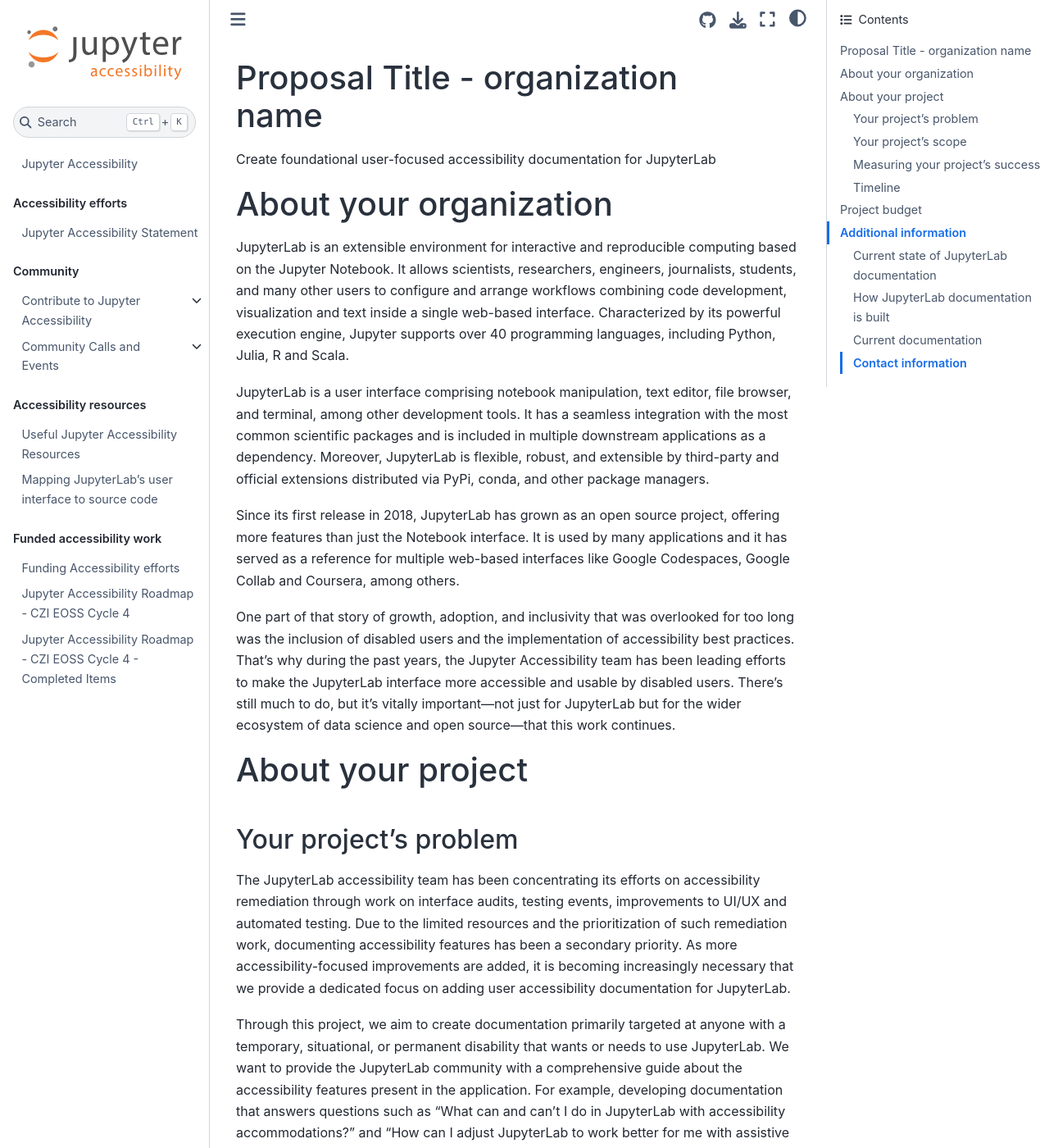
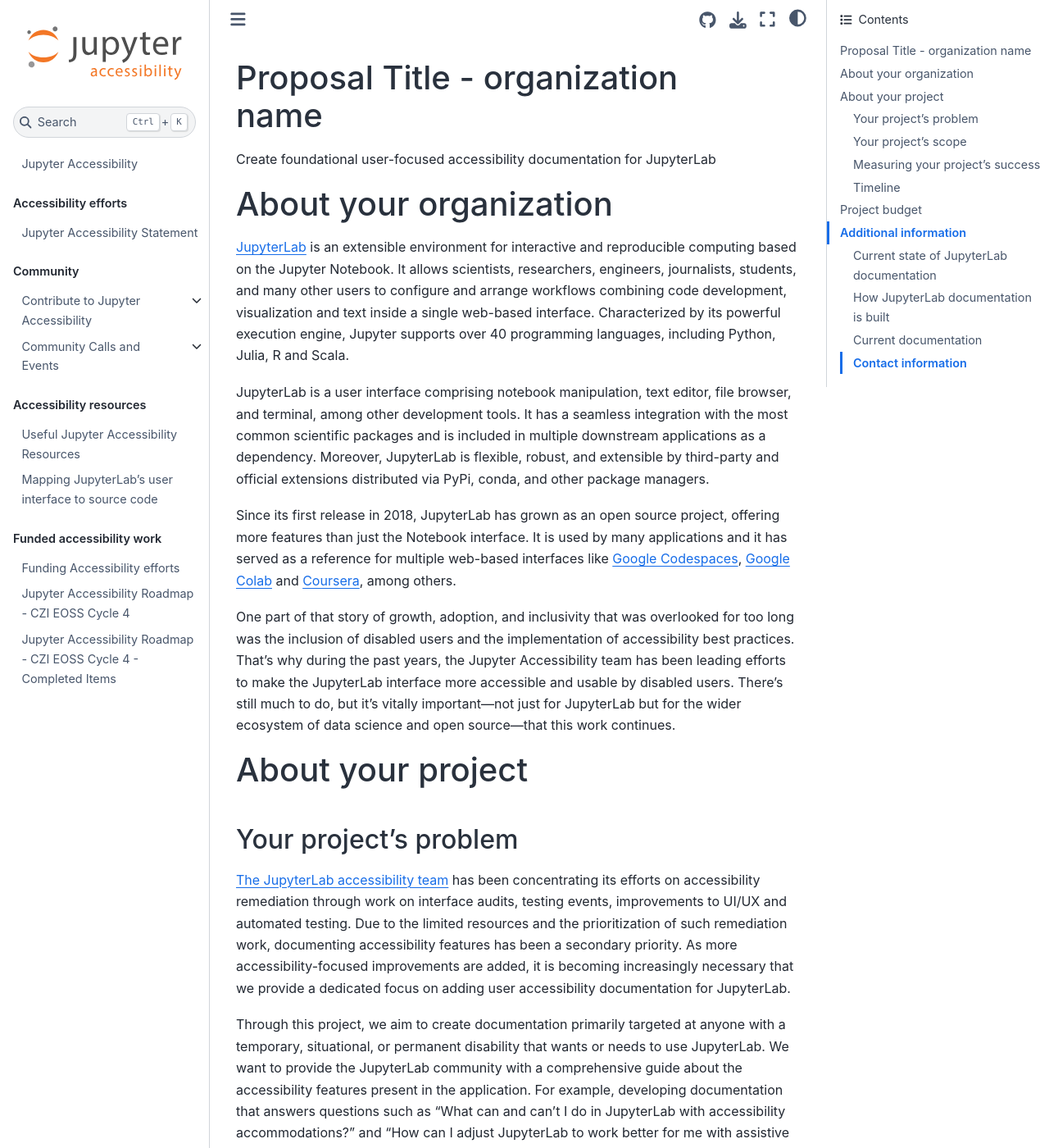
Before and after one commit to jupyter/accessibility, a Jupyter Book: the page built from docs/funding/google-season-of-docs-2023.md, in a window 1280 px wide and 1400 px high. Shown: the whole window at 82% size. Built offline with Jupyter Book 1.0.4 settings and Sphinx 7.4.7 and the Sphinx Book theme 1.1.4, drawn with Linux system fonts in a browser that asks for light colours; pages that are not in the unit, such as notebooks, are missing from menus; some of the changed text lies outside the part shown.

Commit message:
Add links

```diff
--- a/docs/funding/google-season-of-docs-2023.md
+++ b/docs/funding/google-season-of-docs-2023.md
@@ -12,11 +12,11 @@
 In this section, tell us about your organization or project in a few short paragraphs. What problem does your project solve? Who are your users and contributors? How long has your organization or project been in existence? Give some context to help us understand why funding your proposal would create a positive impact in open source and the world.
 -->
 
-JupyterLab is an extensible environment for interactive and reproducible computing based on the Jupyter Notebook. It allows scientists, researchers, engineers, journalists, students, and many other users to configure and arrange workflows combining code development, visualization and text inside a single web-based interface. Characterized by its powerful execution engine, Jupyter supports over 40 programming languages, including Python, Julia, R and Scala.
+[JupyterLab](https://jupyter.org/) is an extensible environment for interactive and reproducible computing based on the Jupyter Notebook. It allows scientists, researchers, engineers, journalists, students, and many other users to configure and arrange workflows combining code development, visualization and text inside a single web-based interface. Characterized by its powerful execution engine, Jupyter supports over 40 programming languages, including Python, Julia, R and Scala.
 
 JupyterLab is a user interface comprising notebook manipulation, text editor, file browser, and terminal, among other development tools. It has a seamless integration with the most common scientific packages and is included in multiple downstream applications as a dependency. Moreover, JupyterLab is flexible, robust, and extensible by third-party and official extensions distributed via PyPi, conda, and other package managers.
 
-Since its first release in 2018, JupyterLab has grown as an open source project, offering more features than just the Notebook interface. It is used by many applications and it has served as a reference for multiple web-based interfaces like Google Codespaces, Google Collab and Coursera, among others.
+Since its first release in 2018, JupyterLab has grown as an open source project, offering more features than just the Notebook interface. It is used by many applications and it has served as a reference for multiple web-based interfaces like [Google Codespaces](https://github.com/features/codespaces), [Google Colab](https://colab.research.google.com/) and [Coursera](https://coursera.org/), among others.
 
 One part of that story of growth, adoption, and inclusivity that was overlooked for too long was the inclusion of disabled users and the implementation of accessibility best practices. That’s why during the past years, the Jupyter Accessibility team has been leading efforts to make the JupyterLab interface more accessible and usable by disabled users. There’s still much to do, but it’s vitally important—not just for JupyterLab but for the wider ecosystem of data science and open source—that this work continues.
 
@@ -28,7 +28,7 @@
 Tell us about the problem your project will help solve. Why is it important to your organization or project to solve this problem?
 -->
 
-The JupyterLab accessibility team has been concentrating its efforts on accessibility remediation through work on interface audits, testing events, improvements to UI/UX and automated testing. Due to the limited resources and the prioritization of such remediation work, documenting accessibility features has been a secondary priority. As more accessibility-focused improvements are added, it is becoming increasingly necessary that we provide a dedicated focus on adding user accessibility documentation for JupyterLab.
+[The JupyterLab accessibility team](https://jupyter-accessibility.readthedocs.io/en/latest/index.html) has been concentrating its efforts on accessibility remediation through work on interface audits, testing events, improvements to UI/UX and automated testing. Due to the limited resources and the prioritization of such remediation work, documenting accessibility features has been a secondary priority. As more accessibility-focused improvements are added, it is becoming increasingly necessary that we provide a dedicated focus on adding user accessibility documentation for JupyterLab.
 
 Through this project, we aim to create documentation primarily targeted at anyone with a temporary, situational, or permanent disability that wants or needs to use JupyterLab. We want to provide the JupyterLab community with a comprehensive guide about the accessibility features present in the application. For example, developing documentation that answers questions such as “What can and can’t I do in JupyterLab with accessibility accommodations?” and “How can I adjust JupyterLab to work better for me with assistive technology?”
 
@@ -41,7 +41,7 @@
 This project includes:
 
 - Creation of an accessibility section in JupyterLab documentation containing default accessibility settings and customizations inspired by VSCode's documentation https://code.visualstudio.com/docs/editor/accessibility
-- Create user-focused documentation that summarizes the state of JupyterLab areas that have been audited for accessibility. This includes an approachable report on keyboard navigation and 400% zoom audit results.
+- Create user-focused documentation that summarizes the state of JupyterLab areas that have been audited for accessibility. This includes an approachable report on [keyboard navigation](https://github.com/jupyterlab/jupyterlab/issues/9399) and [400% zoom audit](https://github.com/Quansight-Labs/jupyterlab-accessible-themes/issues/34) results.
 
 As a stretch goal, we would like to include:
 
@@ -104,7 +104,7 @@
 
 | Budget item | Amount | Running Total | Notes/Justifications |
 | :--:    |      :---:   | :--:    |      :---:   |
-| Technical writer that will update, test and publish new accessibility documentation |$10000 |$10000 |The mentors’ time will be provided as in-kind donation by Quansight Labs so the budget will be used in full for the technical writer’s compensation. |
+| Technical writer that will update, test and publish new accessibility documentation |$10000 |$10000 |The mentors’ time will be provided as in-kind donation by [Quansight Labs](https://labs.quansight.org/) so the budget will be used in full for the technical writer’s compensation. |
 
 # Additional information
 
```
